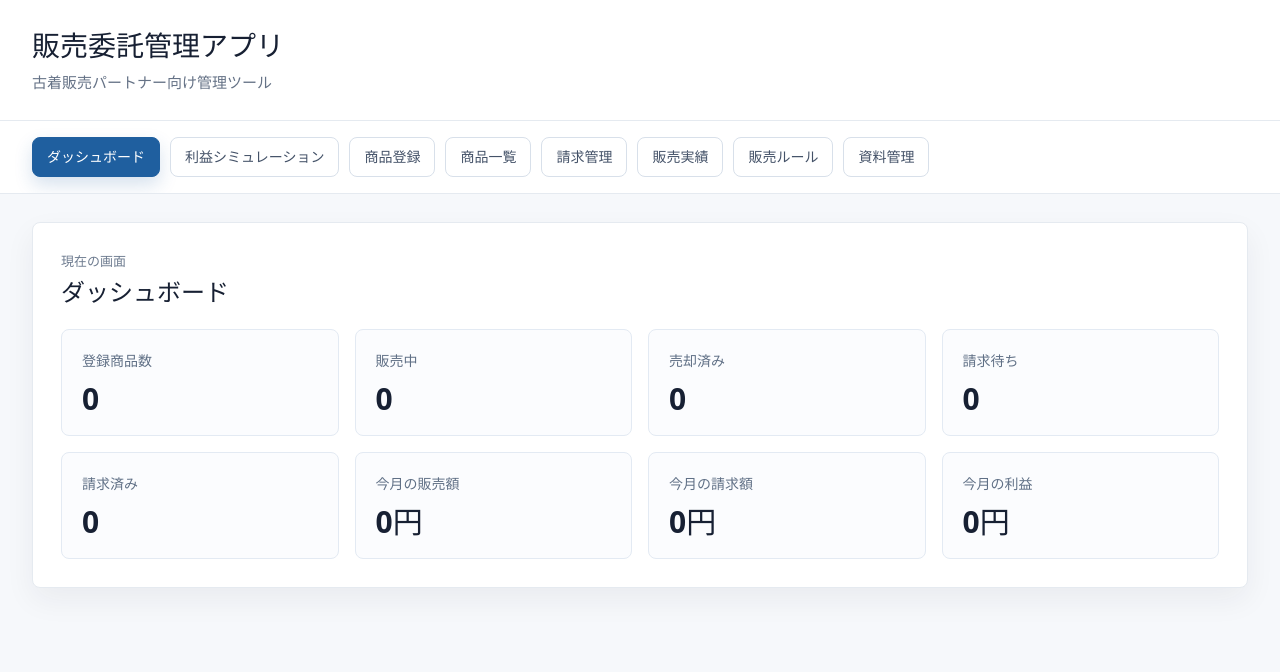
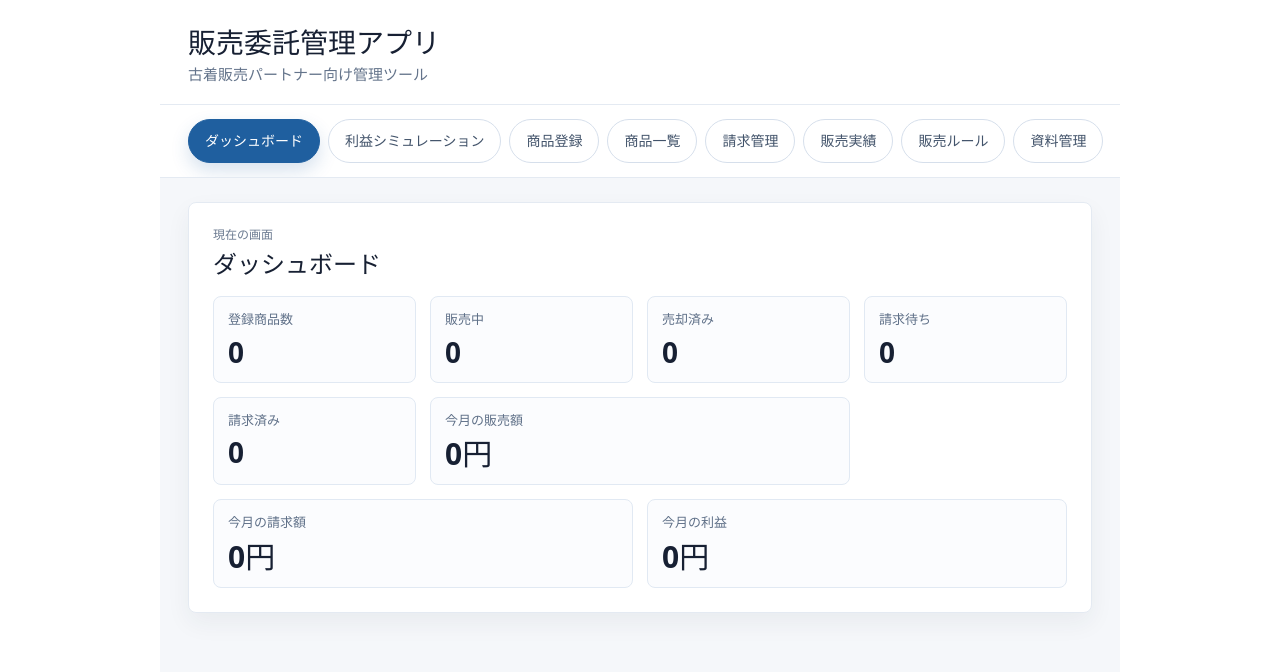
Before and after one commit to k-r-base425/partners----, a React (Vite) app: page / in a window 1280 px wide. Shown: the top 672 px of the page. Built offline with nearby package versions, Linux system fonts and the light colour scheme.

Commit message:
スマホ特化レイアウトに調整

```diff
--- a/src/App.css
+++ b/src/App.css
@@ -1,197 +1,228 @@
 .app-shell {
+  background: #f5f7fa;
+  color: #172033;
   min-height: 100svh;
-  background: #f6f8fb;
+  overflow-x: hidden;
+  width: 100%;
 }
 
 .app-header {
   background: #ffffff;
-  border-bottom: 1px solid #e5eaf0;
-  padding: 28px 32px;
+  border-bottom: 1px solid #e4eaf2;
+  padding: 18px 16px 14px;
 }
 
 .app-header h1 {
   color: #172033;
-  font-size: 28px;
+  font-size: 22px;
   font-weight: 700;
-  line-height: 1.25;
-  margin: 0 0 8px;
+  line-height: 1.3;
+  margin: 0 0 4px;
+  overflow-wrap: anywhere;
 }
 
 .app-header p {
-  color: #657286;
-  font-size: 15px;
+  color: #64748b;
+  font-size: 13px;
+  line-height: 1.45;
   margin: 0;
 }
 
 .app-nav {
+  background: #ffffff;
+  border-bottom: 1px solid #e4eaf2;
   display: flex;
-  gap: 10px;
+  gap: 8px;
   overflow-x: auto;
-  padding: 16px 32px;
-  background: #ffffff;
-  border-bottom: 1px solid #e5eaf0;
+  overscroll-behavior-x: contain;
+  padding: 12px 16px;
+  scrollbar-gutter: stable;
+  -webkit-overflow-scrolling: touch;
+}
+
+.app-nav::-webkit-scrollbar {
+  height: 6px;
+}
+
+.app-nav::-webkit-scrollbar-thumb {
+  background: #c9d4e2;
+  border-radius: 999px;
+}
+
+.app-nav::-webkit-scrollbar-track {
+  background: transparent;
 }
 
 .nav-button {
   appearance: none;
-  border: 1px solid #d8e0ea;
-  border-radius: 8px;
   background: #ffffff;
-  color: #445268;
+  border: 1px solid #d6dfeb;
+  border-radius: 999px;
+  color: #43546b;
   cursor: pointer;
   flex: 0 0 auto;
   font: inherit;
   font-size: 14px;
-  font-weight: 600;
+  font-weight: 700;
   line-height: 1.2;
-  min-height: 40px;
-  padding: 10px 14px;
-  transition:
-    background-color 0.2s ease,
-    border-color 0.2s ease,
-    color 0.2s ease,
-    box-shadow 0.2s ease;
+  min-height: 44px;
+  padding: 11px 16px;
+  touch-action: manipulation;
+  white-space: nowrap;
 }
 
 .nav-button:hover {
-  border-color: #8ba4c4;
-  color: #1f3b64;
+  border-color: #8da5c2;
+  color: #1f4f86;
 }
 
 .nav-button:focus-visible {
-  outline: 3px solid rgba(43, 111, 190, 0.22);
+  outline: 3px solid rgba(31, 95, 159, 0.22);
   outline-offset: 2px;
 }
 
 .nav-button.active {
   background: #1f5f9f;
   border-color: #1f5f9f;
+  box-shadow: 0 8px 18px rgba(31, 95, 159, 0.18);
   color: #ffffff;
-  box-shadow: 0 8px 18px rgba(31, 95, 159, 0.18);
 }
 
 .app-main {
-  padding: 28px 32px 40px;
+  padding: 14px 14px 28px;
 }
 
 .content-panel {
   background: #ffffff;
-  border: 1px solid #e5eaf0;
+  border: 1px solid #e4eaf2;
   border-radius: 8px;
-  box-shadow: 0 12px 30px rgba(27, 39, 56, 0.06);
-  padding: 28px;
+  box-shadow: 0 10px 24px rgba(29, 43, 64, 0.06);
+  padding: 16px;
+  width: 100%;
 }
 
 .section-heading {
-  margin-bottom: 22px;
+  margin-bottom: 16px;
 }
 
 .section-heading span {
-  color: #6d7b8f;
+  color: #6b7a90;
   display: block;
-  font-size: 13px;
+  font-size: 12px;
   font-weight: 700;
-  margin-bottom: 6px;
+  line-height: 1.4;
+  margin-bottom: 4px;
 }
 
 .section-heading h2 {
   color: #172033;
-  font-size: 24px;
-  line-height: 1.3;
+  font-size: 20px;
+  font-weight: 700;
+  line-height: 1.35;
   margin: 0;
+  overflow-wrap: anywhere;
 }
 
 .dashboard-grid {
   display: grid;
-  gap: 16px;
-  grid-template-columns: repeat(4, minmax(0, 1fr));
+  gap: 10px;
+  grid-template-columns: repeat(2, minmax(0, 1fr));
 }
 
 .dashboard-card {
   background: #fbfcfe;
-  border: 1px solid #e3eaf3;
+  border: 1px solid #e1e9f3;
   border-radius: 8px;
-  padding: 20px;
+  min-width: 0;
+  padding: 14px;
+}
+
+.dashboard-card-wide {
+  grid-column: 1 / -1;
 }
 
 .dashboard-card p {
-  color: #607086;
-  font-size: 14px;
+  color: #5f7088;
+  font-size: 13px;
   font-weight: 700;
-  margin: 0 0 12px;
+  line-height: 1.35;
+  margin: 0 0 8px;
 }
 
 .dashboard-card strong {
   color: #172033;
   display: block;
+  font-size: 28px;
+  font-weight: 800;
+  line-height: 1.1;
+  overflow-wrap: anywhere;
+}
+
+.dashboard-card-wide strong {
   font-size: 30px;
-  font-weight: 700;
-  line-height: 1.1;
 }
 
 .placeholder-panel {
   align-items: center;
   background: #fbfcfe;
-  border: 1px dashed #c7d3e2;
+  border: 1px dashed #c3cfde;
   border-radius: 8px;
   color: #4f5f75;
   display: flex;
   justify-content: center;
-  min-height: 260px;
-  padding: 28px;
+  min-height: 220px;
+  padding: 22px 16px;
   text-align: center;
 }
 
 .placeholder-panel p {
-  font-size: 16px;
-  font-weight: 600;
+  font-size: 15px;
+  font-weight: 700;
+  line-height: 1.7;
   margin: 0;
+  overflow-wrap: anywhere;
 }
 
-@media (max-width: 900px) {
-  .dashboard-grid {
-    grid-template-columns: repeat(2, minmax(0, 1fr));
+@media (min-width: 720px) {
+  .app-shell {
+    margin: 0 auto;
+    max-width: 960px;
   }
-}
 
-@media (max-width: 640px) {
   .app-header {
-    padding: 22px 18px;
+    padding: 24px 28px 18px;
   }
 
   .app-header h1 {
-    font-size: 23px;
+    font-size: 28px;
+  }
+
+  .app-header p {
+    font-size: 15px;
   }
 
   .app-nav {
-    gap: 8px;
-    padding: 12px 18px;
-  }
-
-  .nav-button {
-    font-size: 13px;
-    min-height: 38px;
-    padding: 9px 12px;
+    padding: 14px 28px;
   }
 
   .app-main {
-    padding: 18px;
+    padding: 24px 28px 36px;
   }
 
   .content-panel {
-    padding: 20px;
+    padding: 24px;
   }
 
   .section-heading h2 {
-    font-size: 21px;
+    font-size: 24px;
   }
 
   .dashboard-grid {
-    gap: 12px;
-    grid-template-columns: 1fr;
+    gap: 14px;
+    grid-template-columns: repeat(4, minmax(0, 1fr));
   }
 
-  .dashboard-card {
-    padding: 18px;
+  .dashboard-card-wide {
+    grid-column: span 2;
   }
 }
--- a/src/App.tsx
+++ b/src/App.tsx
@@ -23,9 +23,9 @@ const dashboardCards = [
   { label: '売却済み', value: '0' },
   { label: '請求待ち', value: '0' },
   { label: '請求済み', value: '0' },
-  { label: '今月の販売額', value: '0円' },
-  { label: '今月の請求額', value: '0円' },
-  { label: '今月の利益', value: '0円' },
+  { label: '今月の販売額', value: '0円', variant: 'amount' },
+  { label: '今月の請求額', value: '0円', variant: 'amount' },
+  { label: '今月の利益', value: '0円', variant: 'amount' },
 ]
 
 const placeholderText: Record<string, string> = {
@@ -74,7 +74,14 @@ function App() {
           {activeMenu === 'dashboard' ? (
             <div className="dashboard-grid">
               {dashboardCards.map((card) => (
-                <article className="dashboard-card" key={card.label}>
+                <article
+                  className={
+                    card.variant === 'amount'
+                      ? 'dashboard-card dashboard-card-wide'
+                      : 'dashboard-card'
+                  }
+                  key={card.label}
+                >
                   <p>{card.label}</p>
                   <strong>{card.value}</strong>
                 </article>
--- a/src/index.css
+++ b/src/index.css
@@ -20,6 +20,8 @@
 body {
   margin: 0;
   min-width: 320px;
+  overflow-x: hidden;
+  width: 100%;
 }
 
 button,
@@ -31,4 +33,6 @@ select {
 
 #root {
   min-height: 100svh;
+  overflow-x: hidden;
+  width: 100%;
 }
```
